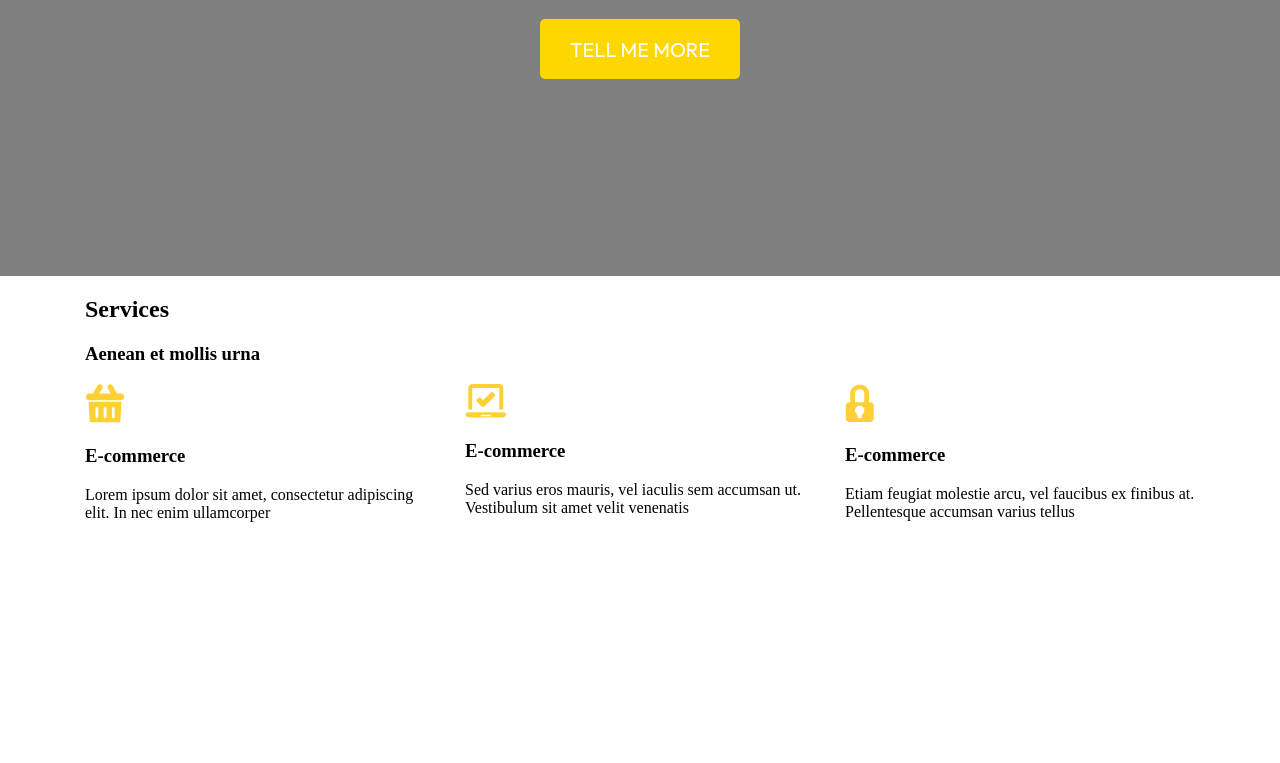
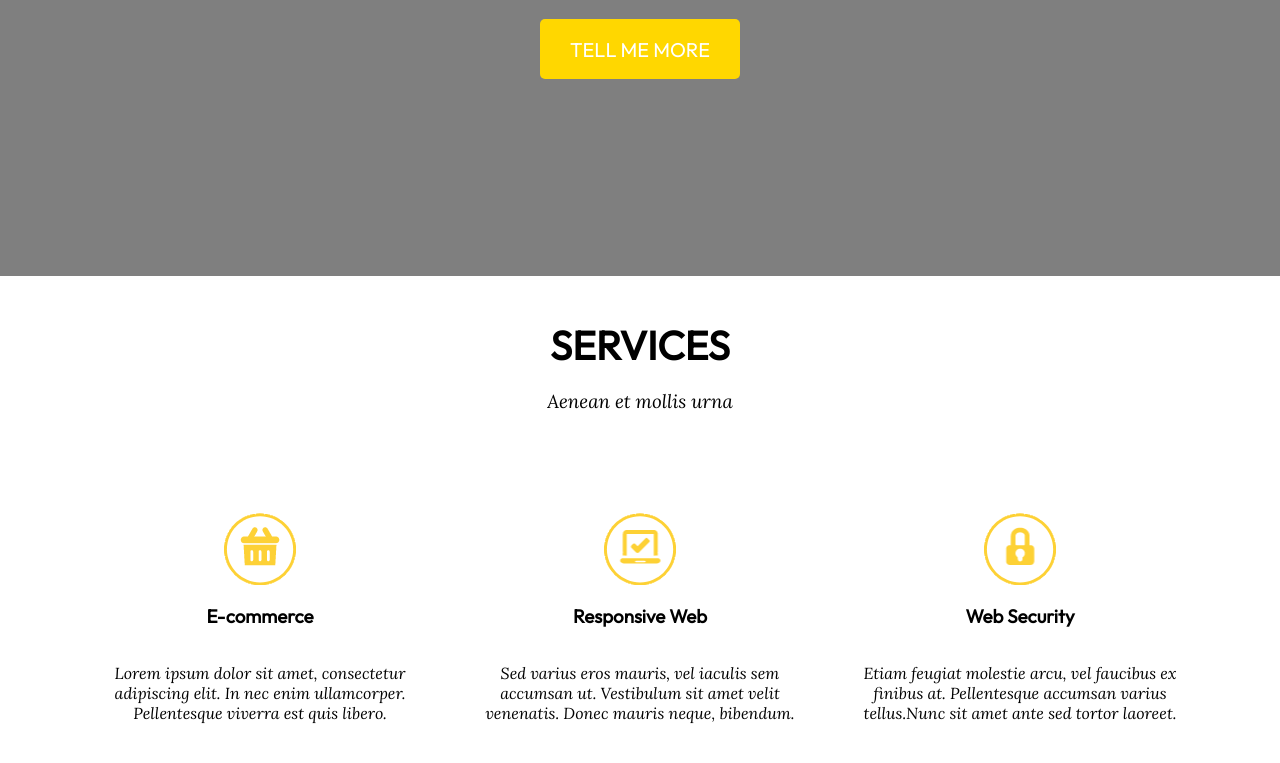
Before and after one commit to MariuszB-86/Project-task-runner, a website: page index.html in a window 1280 px wide. Shown: the part 453-1216 px from the top of the page. Before the commit the page ends 991 px from the top, so only its background shows below. Drawn offline with Linux system fonts and the light colour scheme.

Commit message:
Add style for section services

```diff
--- a/index.html
+++ b/index.html
@@ -56,24 +56,24 @@
         <section class="services">
             <div class="container">
                 <div class="row">
-                  <div class="col-12 title">
+                  <div class="title col-12">
                     <h1>Services</h1>
                     <h3> Aenean et mollis urna</h3>
                   </div>
-                  <div class="col-4">
-                    <img class="services_icon" src="images/Icon-Basket.png" alt="Icon_one">
+                  <div class="box-services_1 col-4">
+                    <img class="services_icon" src="images/Circle-1.png" alt="Icon_one">
                     <h3>E-commerce</h3>
-                    <p>Lorem ipsum dolor sit amet, consectetur adipiscing elit. In nec enim ullamcorper</p>
+                    <p>Lorem ipsum dolor sit amet, consectetur adipiscing elit. In nec enim ullamcorper. Pellentesque viverra est quis libero.</p>
                   </div>
-                  <div class="col-4">
-                    <img class="services_icon" src="images/Icon-Laptop.png" alt="Icon_two">
-                    <h3>E-commerce</h3>
-                    <p>Sed varius eros mauris, vel iaculis sem accumsan ut. Vestibulum sit amet velit venenatis</p>
+                  <div class="box-services_2 col-4">
+                    <img class="services_icon" src="images/Circle-1.png" alt="Icon_two">
+                    <h3>Responsive Web</h3>
+                    <p>Sed varius eros mauris, vel iaculis sem accumsan ut. Vestibulum sit amet velit venenatis. Donec mauris neque, bibendum.</p>
                   </div>
-                  <div class="col-4">
-                    <img class="services_icon" src="images/Icon-Locked.png" alt="Icon_three">
-                    <h3>E-commerce</h3>
-                    <p>Etiam feugiat molestie arcu, vel faucibus ex finibus at. Pellentesque accumsan varius tellus</p>
+                  <div class="box-services_3 col-4">
+                    <img class="services_icon" src="images/Circle-1.png" alt="Icon_three">
+                    <h3>Web Security</h3>
+                    <p>Etiam feugiat molestie arcu, vel faucibus ex finibus at. Pellentesque accumsan varius tellus.Nunc sit amet ante sed tortor laoreet.</p>
                   </div>
                 </div>
               </div>
--- a/sass/style.scss
+++ b/sass/style.scss
@@ -11,6 +11,23 @@ $color-dark: black;
 }
 body{
     margin: 0;
+}
+.title{
+    height: 200px;
+    display: flex;
+    flex-direction: column;
+    align-items: center;
+    justify-content: center;
+    h1{
+        font-size: 40px;
+        margin: 0;
+        font-family: $font-two;
+        text-transform: uppercase;
+    }
+    h3{
+        font-family: $font-one;
+        font-weight: lighter;
+    }
 }
 
 /* Splash */
@@ -87,3 +104,53 @@ body{
         font-size: 20px;
     }
 }
+
+/* Services */
+
+.services{
+    height: 570px;
+}
+.box-services_1,
+.box-services_2,
+.box-services_3{
+    position: relative;
+    display: flex;
+    flex-direction: column;
+    height: 300px;
+    align-items: center;
+    justify-content: center;
+    padding: 0 30px 0 30px;
+    text-align: center;
+    h3{
+        font-family: $font-two;
+    }
+    p{
+        font-family: $font-one;
+    }
+
+}
+.box-services_1::before{
+    position: absolute;
+    display: block;
+    content: url("/images/Icon-Basket.png");
+    top: 17%;
+    left: 50%;
+    transform: translateX(-50%);
+
+}
+.box-services_2::before{
+    position: absolute;
+    display: block;
+    content: url("/images/Icon-Laptop.png");
+    top: 18%;
+    left: 50%;
+    transform: translateX(-50%);
+}
+.box-services_3::before{
+    position: absolute;
+    display: block;
+    content: url("/images/Icon-Locked.png");
+    top: 17%;
+    left: 50%;
+    transform: translateX(-50%);
+}
```
Also changed, not shown: css/style.css, images/Circle-1.png (added), sass/style.css, sass/style.min.css, 1 other file.
